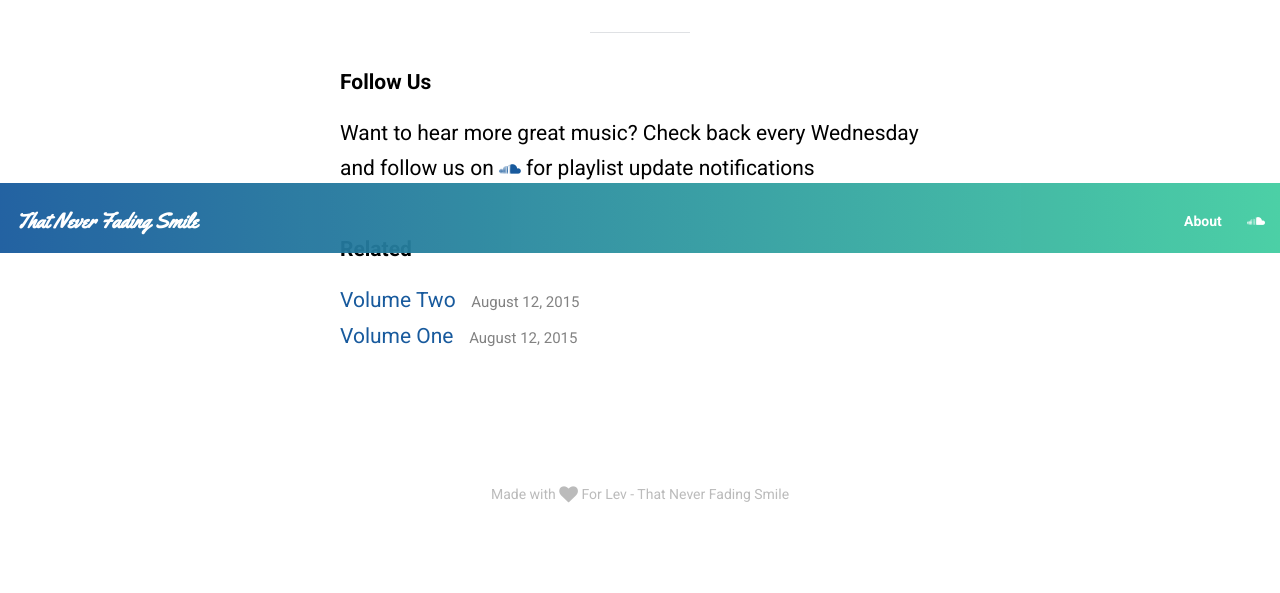
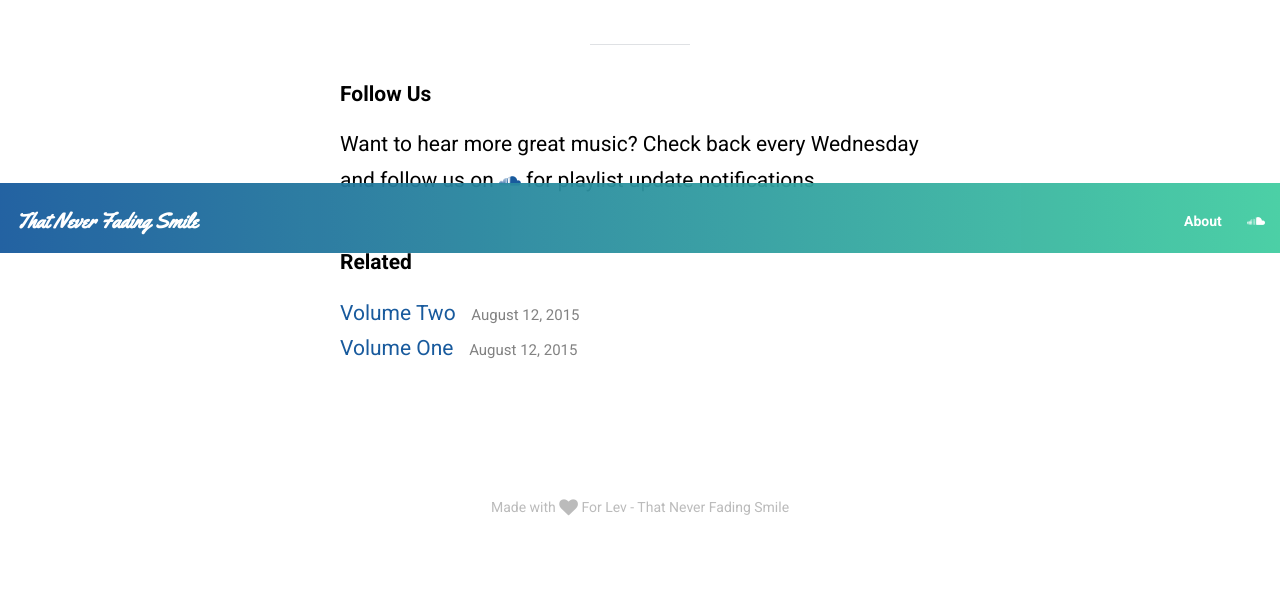
Before and after one commit to balzohrd/flapjack, a Jekyll site: the page built from _posts/2015-08-12-volume-three.markdown, in a window 1280 px wide. Shown: the part 647-1240 px from the top of the page. Built offline with Jekyll 4.4.1, drawn with Linux system fonts in a browser that asks for light colours; nearby versions of some CDN libraries; comment, search, counter and statistics services are not loaded.

```diff
--- a/_layouts/default.html
+++ b/_layouts/default.html
@@ -1,3 +1,4 @@
+<!DOCTYPE html>
 <html>
   {% include head.html %}
   {% include google_analytics.html %}
--- a/css/main.scss
+++ b/css/main.scss
@@ -4,7 +4,7 @@
 @charset "utf-8";
 
 // Google Fonts
-@import url(https://fonts.googleapis.com/css?family=Roboto:400,700|Yellowtail);
+@import url('//fonts.googleapis.com/css?family=Roboto:400,700|Yellowtail');
 
 // Font Variables
 $roboto: 'Roboto', serif;
```
